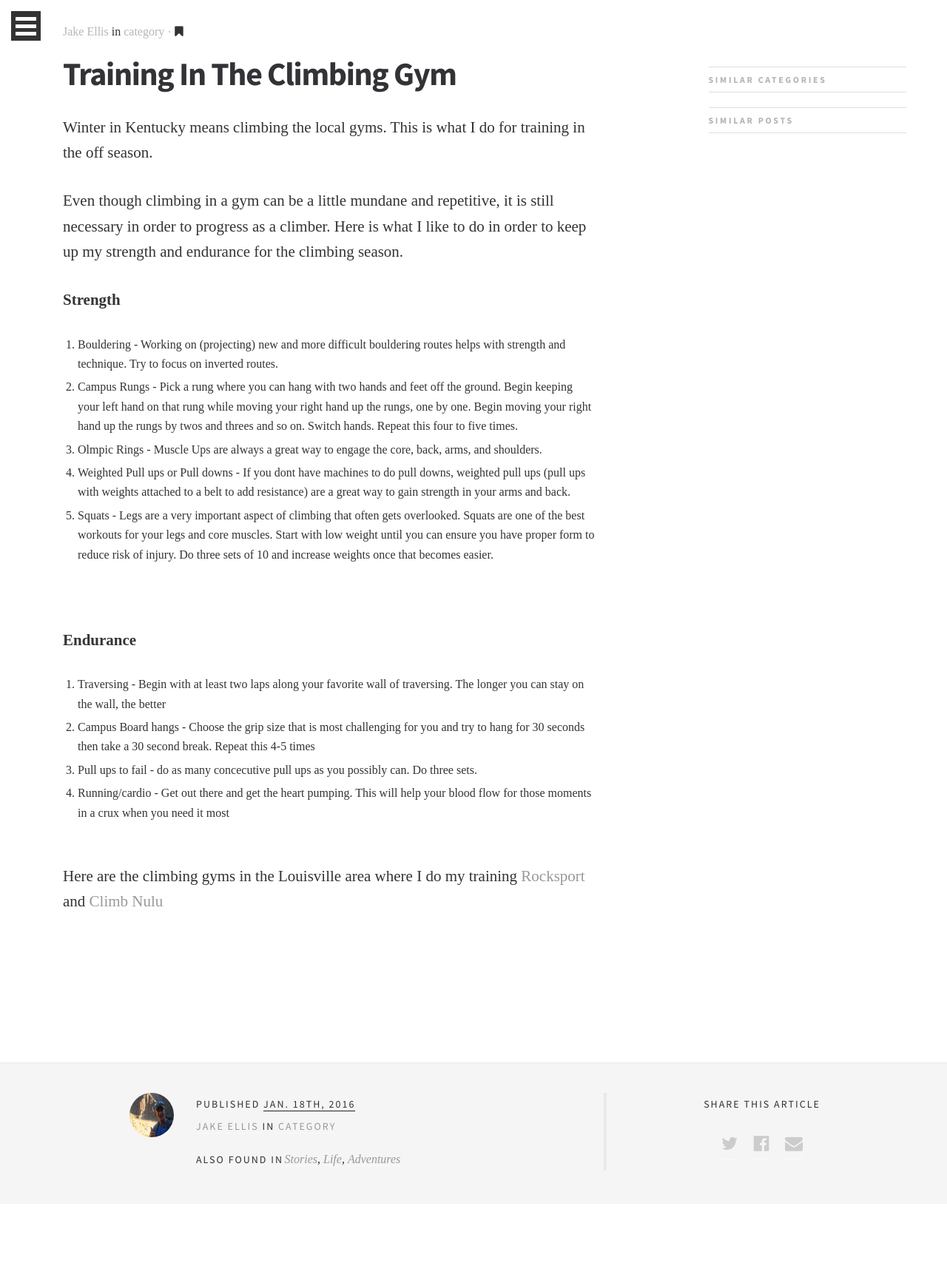
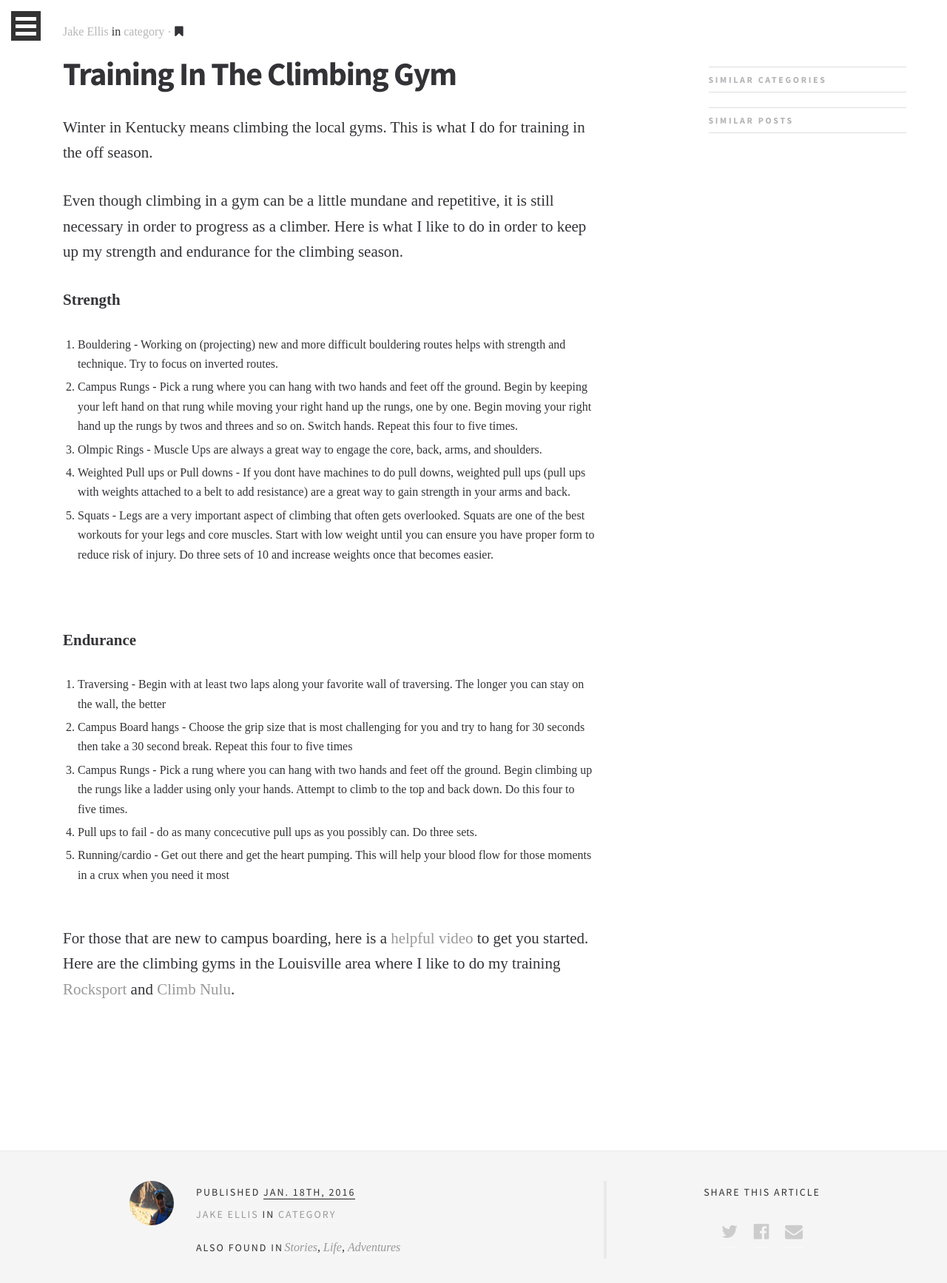
Before and after one commit to EJBlog/EJBlog.github.io, a Jekyll site: the page built from _posts/2016-01-18-climbing-training.md, in a window 1280 px wide. Shown: the top 1734 px of the page at 74% size. Built offline with Jekyll 4.4.1, drawn with Linux system fonts in a browser that asks for light colours; nearby versions of some CDN libraries; some web fonts are replaced.

Commit message:
Update 2016-01-18-climbing-training.md

```diff
--- a/_posts/2016-01-18-climbing-training.md
+++ b/_posts/2016-01-18-climbing-training.md
@@ -14,7 +14,7 @@ Even though climbing in a gym can be a little mundane and repetitive, it is stil
 <strong>Strength</strong>
 <ol>
   <li>Bouldering - Working on (projecting) new and more difficult bouldering routes helps with strength and technique. Try to focus on inverted routes.</li>
-  <li>Campus Rungs - Pick a rung where you can hang with two hands and feet off the ground. Begin keeping your left hand on that rung while moving your right hand up the rungs, one by one. Begin moving your right hand up the rungs by twos and threes and so on. Switch hands. Repeat this four to five times.</li>
+  <li>Campus Rungs - Pick a rung where you can hang with two hands and feet off the ground. Begin by keeping your left hand on that rung while moving your right hand up the rungs, one by one. Begin moving your right hand up the rungs by twos and threes and so on. Switch hands. Repeat this four to five times.</li>
   <li>Olmpic Rings - Muscle Ups are always a great way to engage the core, back, arms, and shoulders.</li>
   <li>Weighted Pull ups or Pull downs - If you dont have machines to do pull downs, weighted pull ups (pull ups with weights attached to a belt to add resistance) are a great way to gain strength in your arms and back.</li>
   <li>Squats - Legs are a very important aspect of climbing that often gets overlooked. Squats are one of the best workouts for your legs and core muscles. Start with low weight until you can ensure you have proper form to reduce risk of injury. Do three sets of 10 and increase weights once that becomes easier.</li>
@@ -24,9 +24,10 @@ Even though climbing in a gym can be a little mundane and repetitive, it is stil
 <strong>Endurance</strong>
 <ol>
 <li>Traversing - Begin with at least two laps along your favorite wall of traversing. The longer you can stay on the wall, the better</li>
-<li>Campus Board hangs - Choose the grip size that is most challenging for you and try to hang for 30 seconds then take a 30 second break. Repeat this 4-5 times</li>
+<li>Campus Board hangs - Choose the grip size that is most challenging for you and try to hang for 30 seconds then take a 30 second break. Repeat this four to five times</li>
+<li>Campus Rungs - Pick a rung where you can hang with two hands and feet off the ground. Begin climbing up the rungs like a ladder using only your hands. Attempt to climb to the top and back down. Do this four to five times.</li>
 <li>Pull ups to fail - do as many concecutive pull ups as you possibly can. Do three sets.</li>
 <li>Running/cardio - Get out there and get the heart pumping. This will help your blood flow for those moments in a crux when you need it most</li>
 </ol>
 <br>
-Here are the climbing gyms in the Louisville area where I do my training <a href="http://www.climbrocksport.com/">Rocksport</a> and <a href="http://climbnulu.com/">Climb Nulu</a>
+For those that are new to campus boarding, here is a <a href="https://www.youtube.com/watch?v=L861czXKGaI">helpful video</a> to get you started. Here are the climbing gyms in the Louisville area where I like to do my training <a href="http://www.climbrocksport.com/">Rocksport</a> and <a href="http://climbnulu.com/">Climb Nulu</a>.
```
